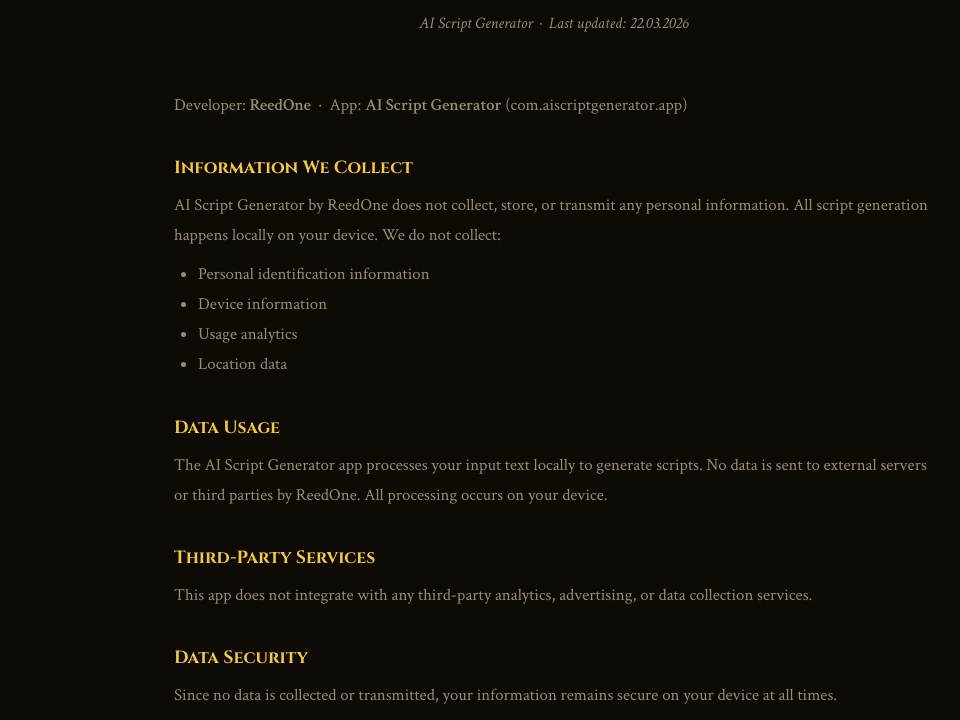
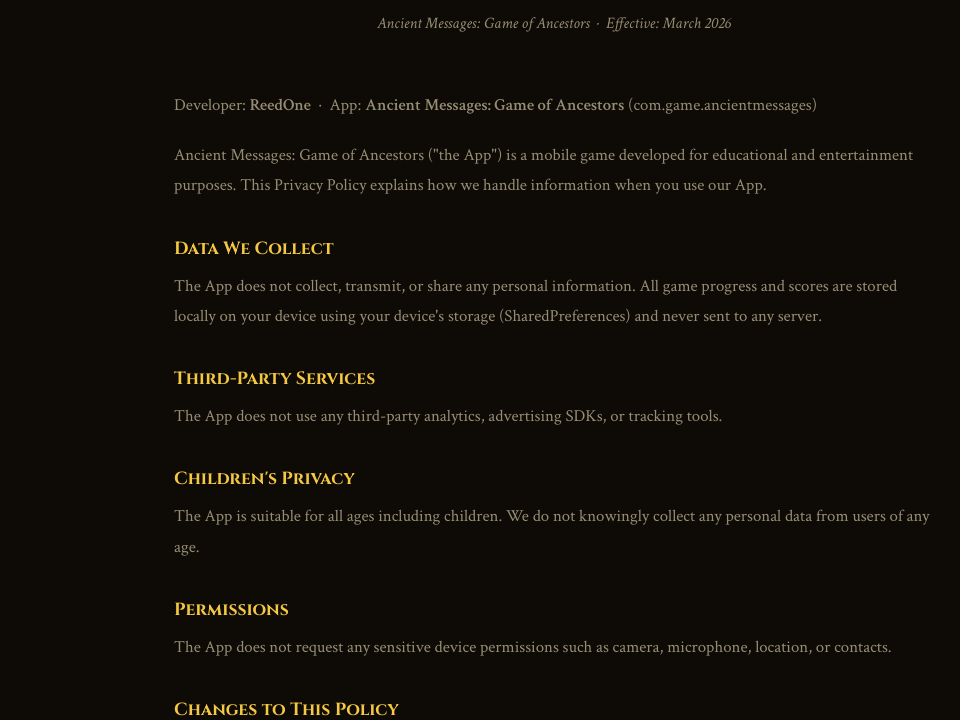
Before and after one commit to ridvanasci/AncientGamesWeb, a plain HTML site: page privacy-policy.html in a window 1280 px wide. Shown: the part 232-952 px from the top of the page, without its empty margins (86-1046 px from the left). Drawn offline with Linux system fonts and the light colour scheme.

Commit message:
privacy policy update

```diff
--- a/privacy-policy.html
+++ b/privacy-policy.html
@@ -3,7 +3,7 @@
 <head>
   <meta charset="UTF-8" />
   <meta name="viewport" content="width=device-width, initial-scale=1.0" />
-  <title>Privacy Policy – AI Script Generator</title>
+  <title>Privacy Policy – Ancient Messages: Game of Ancestors</title>
   <link rel="stylesheet" href="style.css" />
   <link href="https://fonts.googleapis.com/css2?family=Cinzel:wght@400;700;900&family=Crimson+Text:ital,wght@0,400;0,600;1,400&display=swap" rel="stylesheet" />
   <style>
@@ -40,37 +40,31 @@
       <a href="index.html" class="back-link">← Back to Home</a>
       <div class="policy-header">
         <h1 class="section-title">Privacy Policy</h1>
-        <p>AI Script Generator &nbsp;·&nbsp; Last updated: 22.03.2026</p>
+        <p>Ancient Messages: Game of Ancestors &nbsp;·&nbsp; Effective: March 2026</p>
       </div>
       <div class="policy-body">
-        <p>Developer: <strong>ReedOne</strong> &nbsp;·&nbsp; App: <strong>AI Script Generator</strong> (com.aiscriptgenerator.app)</p>
+        <p>Developer: <strong>ReedOne</strong> &nbsp;·&nbsp; App: <strong>Ancient Messages: Game of Ancestors</strong> (com.game.ancientmessages)</p>
 
-        <h2>Information We Collect</h2>
-        <p>AI Script Generator by ReedOne does not collect, store, or transmit any personal information. All script generation happens locally on your device. We do not collect:</p>
-        <ul>
-          <li>Personal identification information</li>
-          <li>Device information</li>
-          <li>Usage analytics</li>
-          <li>Location data</li>
-        </ul>
+        <p style="margin-top:20px;">Ancient Messages: Game of Ancestors ("the App") is a mobile game developed for educational and entertainment purposes. This Privacy Policy explains how we handle information when you use our App.</p>
 
-        <h2>Data Usage</h2>
-        <p>The AI Script Generator app processes your input text locally to generate scripts. No data is sent to external servers or third parties by ReedOne. All processing occurs on your device.</p>
+        <h2>Data We Collect</h2>
+        <p>The App does not collect, transmit, or share any personal information. All game progress and scores are stored locally on your device using your device's storage (SharedPreferences) and never sent to any server.</p>
 
         <h2>Third-Party Services</h2>
-        <p>This app does not integrate with any third-party analytics, advertising, or data collection services.</p>
-
-        <h2>Data Security</h2>
-        <p>Since no data is collected or transmitted, your information remains secure on your device at all times.</p>
+        <p>The App does not use any third-party analytics, advertising SDKs, or tracking tools.</p>
 
         <h2>Children's Privacy</h2>
-        <p>Our app does not collect any information from children under 13 years of age.</p>
+        <p>The App is suitable for all ages including children. We do not knowingly collect any personal data from users of any age.</p>
+
+        <h2>Permissions</h2>
+        <p>The App does not request any sensitive device permissions such as camera, microphone, location, or contacts.</p>
+
+        <h2>Changes to This Policy</h2>
+        <p>We may update this Privacy Policy from time to time. Any changes will be reflected on this page.</p>
 
         <h2>Contact</h2>
-        <p>For questions about this privacy policy for AI Script Generator, please contact ReedOne at: <a href="mailto:erptechnik@gmail.com">erptechnik@gmail.com</a></p>
-
-        <h2>Changes to This Policy</h2>
-        <p>ReedOne may update this privacy policy from time to time. We will notify you of any changes by posting the new privacy policy on this page.</p>
+        <p>If you have any questions about this Privacy Policy, please contact us at:<br/>
+        📧 <a href="mailto:erptechnik@gmail.com">erptechnik@gmail.com</a></p>
       </div>
     </div>
   </section>
```
